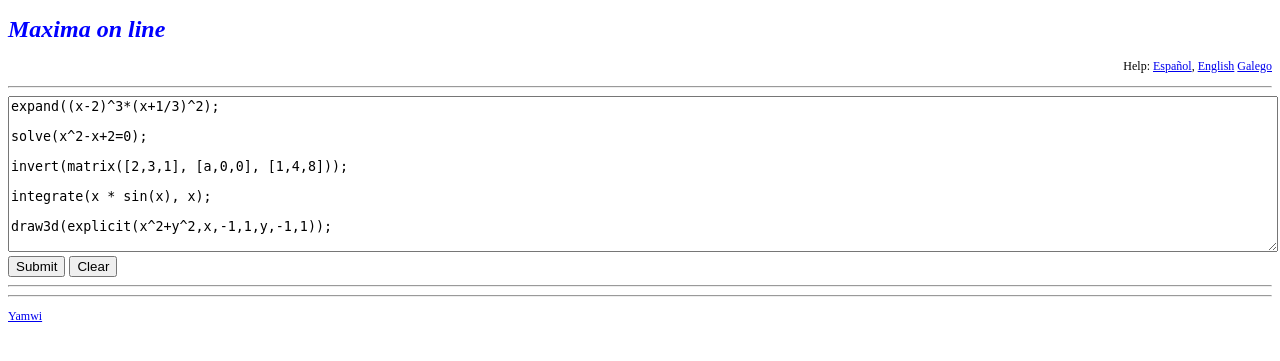
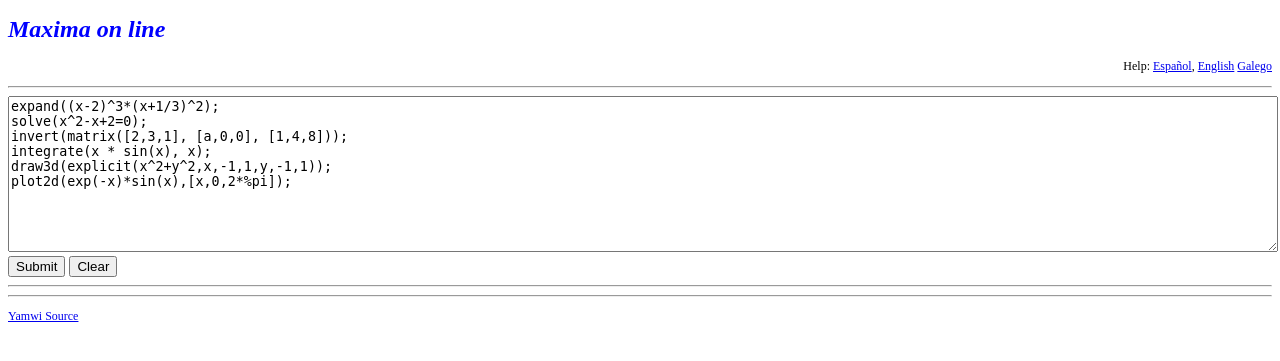
Before and after one commit to leo-butler/yamwi, a PHP site: page / in a window 1280 px wide. Shown: the top 361 px of the page. Run offline with PHP 8.4, Linux system fonts and the light colour scheme.

Commit message:
index.php: rename $default to $default_code

```diff
--- a/index.php
+++ b/index.php
@@ -26,20 +26,21 @@
 <?php
 include('yamwi.php');
 
-$default =
-   "expand((x-2)^3*(x+1/3)^2);\n\n".
-   "solve(x^2-x+2=0);\n\n".
-   "invert(matrix([2,3,1], [a,0,0], [1,4,8]));\n\n".
-   "integrate(x * sin(x), x);\n\n".
-   "draw3d(explicit(x^2+y^2,x,-1,1,y,-1,1));";
+$default_code =
+   "expand((x-2)^3*(x+1/3)^2);\n".
+   "solve(x^2-x+2=0);\n".
+   "invert(matrix([2,3,1], [a,0,0], [1,4,8]));\n".
+   "integrate(x * sin(x), x);\n".
+   "draw3d(explicit(x^2+y^2,x,-1,1,y,-1,1));\n".
+   "plot2d(exp(-x)*sin(x),[x,0,2*%pi]);";
 
-start($default);
+start($default_code);
 ?>
 
 
 <hr>
 
-<p class="small-left"><a href="http://yamwi.sourceforge.net" target = "_blank">Yamwi</a></p>
+<p class="small-left"><a href="https://github.com/leo-butler/yamwi/" target = "_blank">Yamwi Source</a></p>
 
 
 </body>
```
